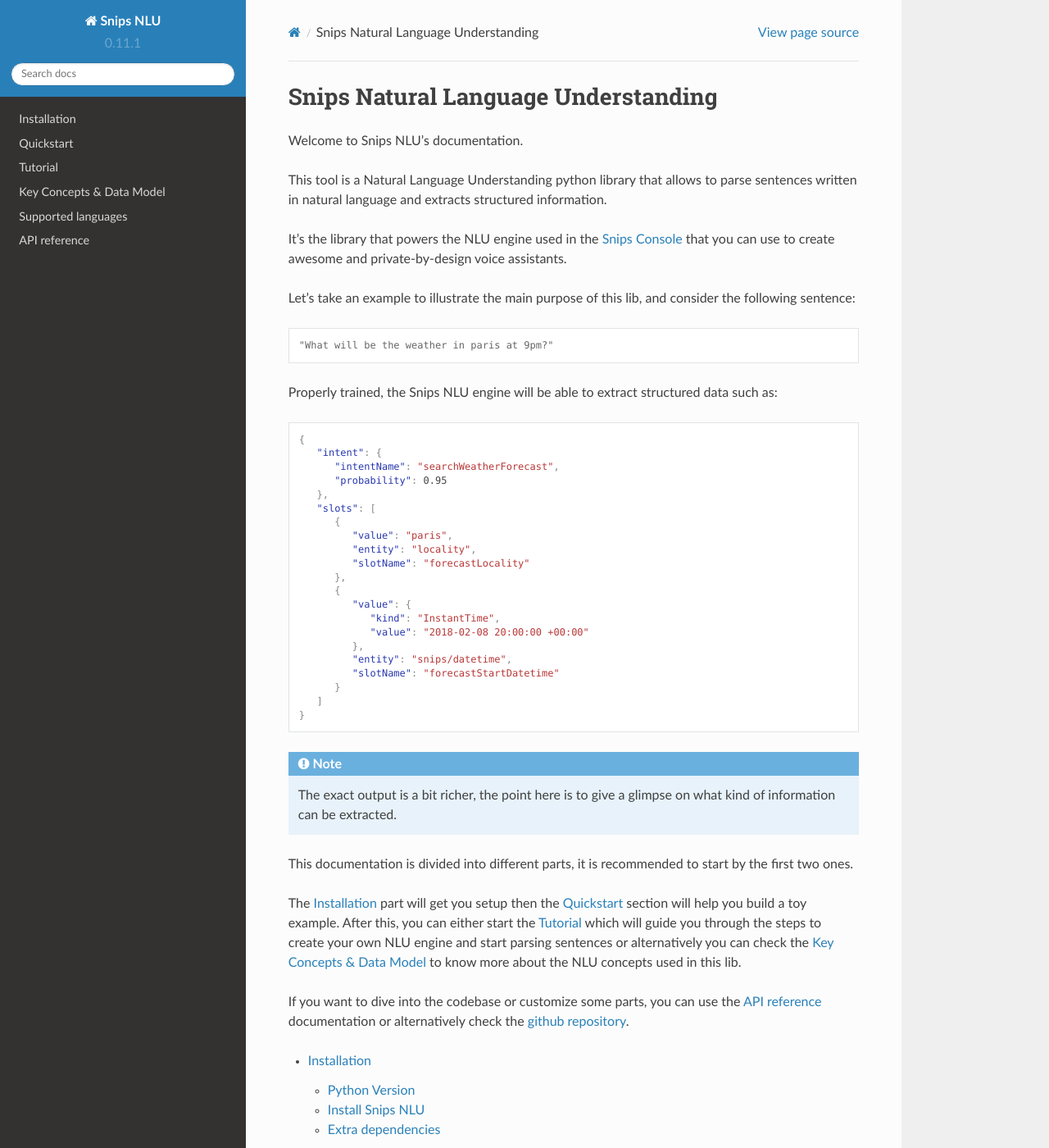
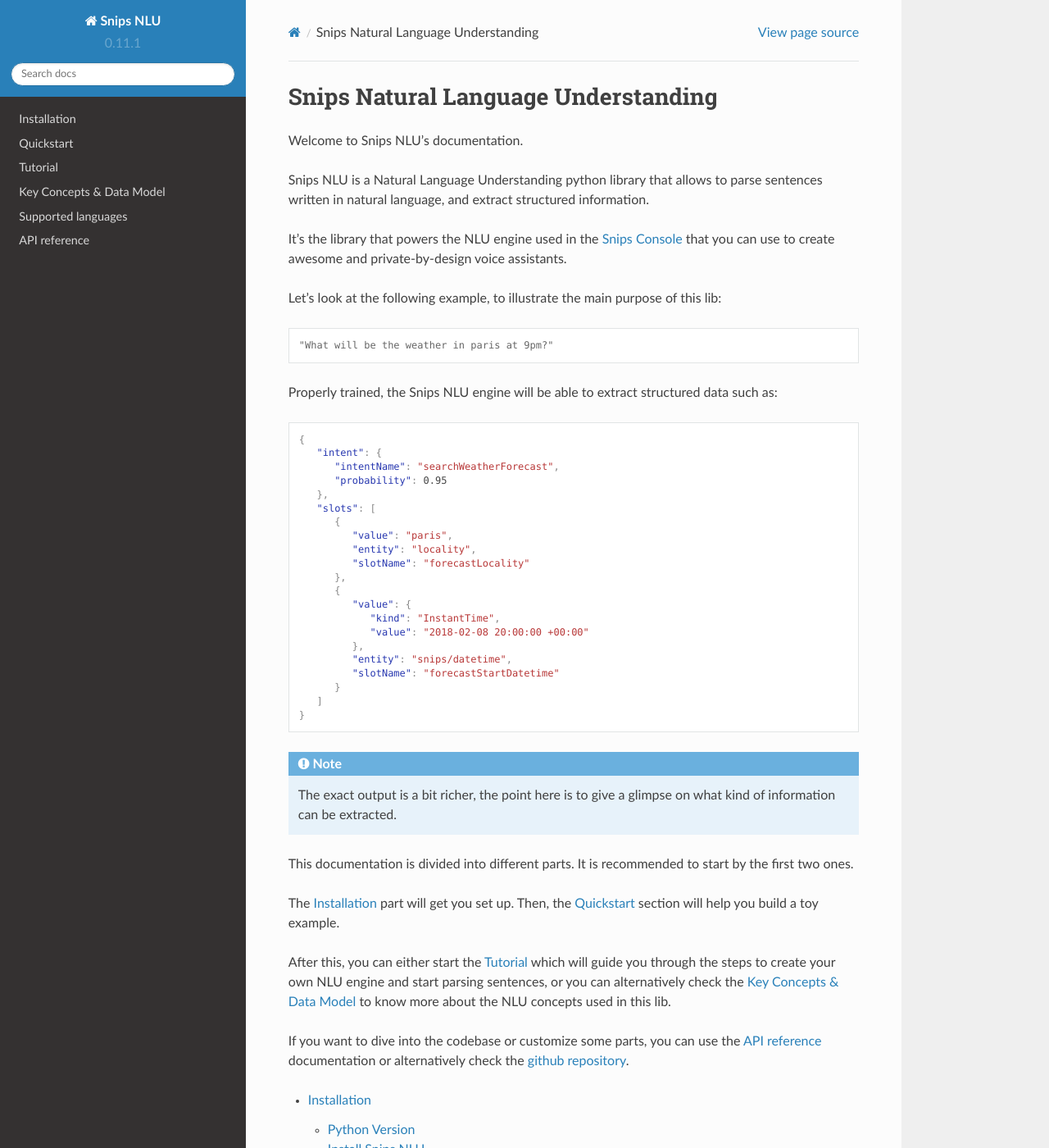
Before and after one commit to snipsco/snips-nlu, a Sphinx documentation site: the page built from docs/source/index.rst, in a window 1280 px wide and 1400 px high. Shown: the whole window at 82% size. Built offline with Sphinx 7.4.7 and the Read the Docs theme 2.0.0, drawn with Linux system fonts in a browser that asks for light colours.

Commit message:
edit suggestions

```diff
--- a/docs/source/index.rst
+++ b/docs/source/index.rst
@@ -3,16 +3,15 @@
 
 Welcome to Snips NLU's documentation.
 
-This tool is a Natural Language Understanding python library that allows to
-parse sentences written in natural language and extracts structured
+Snips NLU is a Natural Language Understanding python library that allows to
+parse sentences written in natural language, and extract structured
 information.
 
 It's the library that powers the NLU engine used in the
 `Snips Console <https://console.snips.ai/>`_ that you can use to create awesome
 and private-by-design voice assistants.
 
-Let's take an example to illustrate the main purpose of this lib, and consider
-the following sentence:
+Let's look at the following example, to illustrate the main purpose of this lib:
 
 .. code-block:: console
 
@@ -50,14 +49,15 @@
    The exact output is a bit richer, the point here is to give a glimpse on
    what kind of information can be extracted.
 
-This documentation is divided into different parts, it is recommended to
+This documentation is divided into different parts. It is recommended to
 start by the first two ones.
 
-The :ref:`installation` part will get you setup then the :ref:`quickstart`
+The :ref:`installation` part will get you set up. Then, the :ref:`quickstart`
 section will help you build a toy example.
+
 After this, you can either start the :ref:`tutorial` which will guide you
-through the steps to create your own NLU engine and start parsing sentences or
-alternatively you can check the :ref:`data_model` to know more about the NLU
+through the steps to create your own NLU engine and start parsing sentences, or
+you can alternatively check the :ref:`data_model` to know more about the NLU
 concepts used in this lib.
 
 If you want to dive into the codebase or customize some parts, you can use
--- a/docs/source/quickstart.rst
+++ b/docs/source/quickstart.rst
@@ -11,7 +11,7 @@
 - ``sampleGetWeather`` -> ``"What will be the weather in Tokyo tomorrow?"``
 - ``sampleTurnOnLight`` -> ``"Turn on the light in the kitchen"``
 
-The format used here is json so let's load it into a python dict:
+The format used here is json, so let's load it into a python dict:
 
 .. code-block:: python
 
--- a/docs/source/tutorial.rst
+++ b/docs/source/tutorial.rst
@@ -5,7 +5,7 @@
 
 In this section, we will build an NLU assistant for home automation tasks that
 will be able to understand queries about lights and thermostat. More precisely
-our assistant will contain two :ref:`intents <intent>`:
+our assistant will contain three :ref:`intents <intent>`:
 
 - ``turnLightOn``
 - ``turnLightOff``
```
Also changed, not shown: other parts of docs/source/quickstart.rst (+2 -2 lines), docs/source/data_model.rst (+4 -7 lines).
